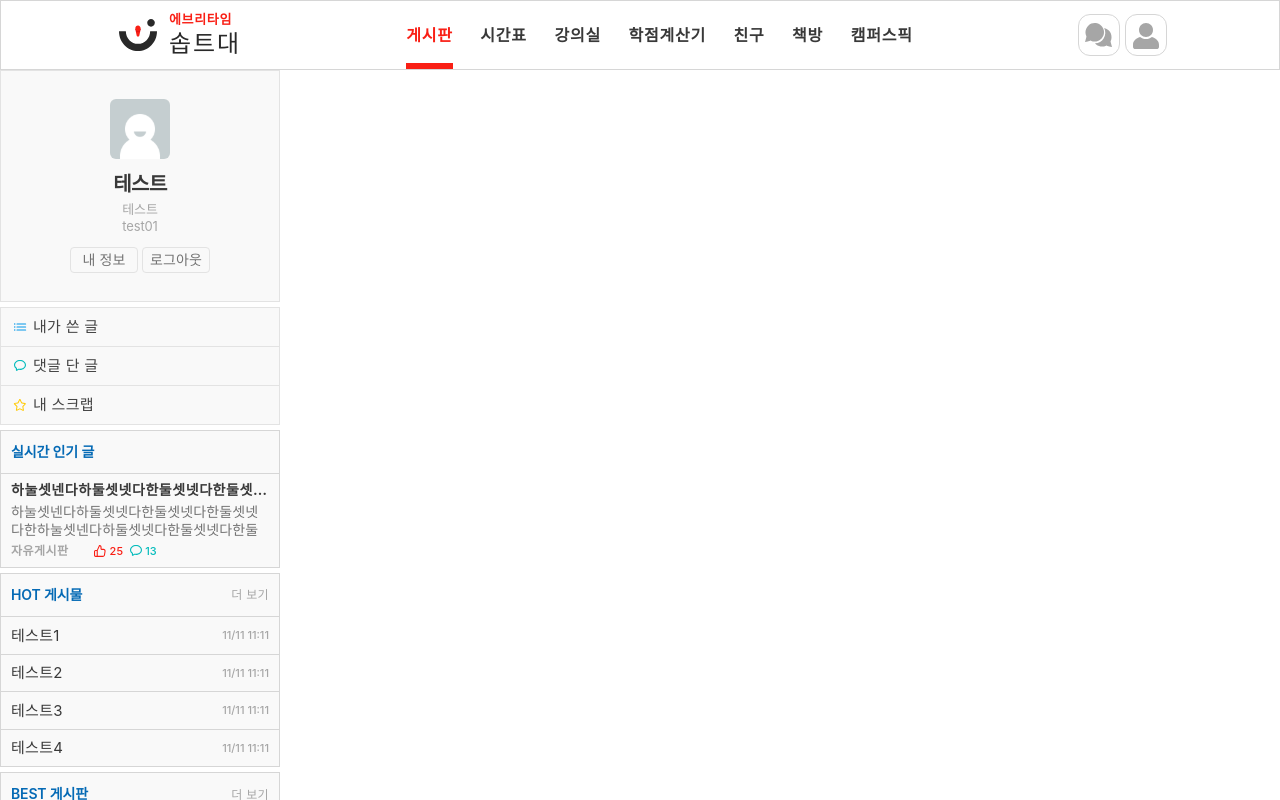
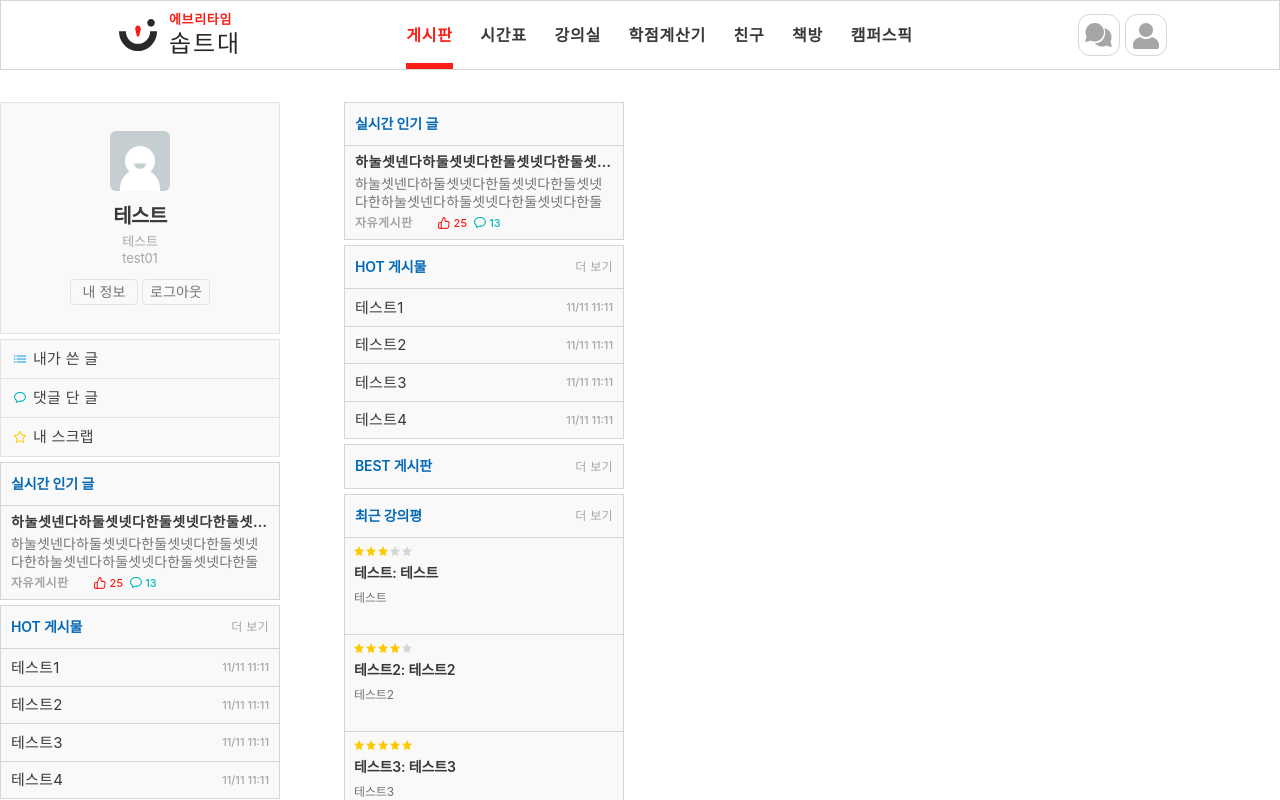
Before and after one commit to SOPT-all/37-COLLABORATION-WEB-EVERYTIME, a React (Vite) app: page / in a window 1280 px wide. Shown: the top 800 px of the page. Built offline with nearby package versions, Linux system fonts and the light colour scheme.

Commit message:
refactor: varient 방식으로 변경 #63

```diff
--- a/src/components/common/sidebar/SideBar.tsx
+++ b/src/components/common/sidebar/SideBar.tsx
@@ -18,12 +18,28 @@ const AD_IMAGES = [
 	{ src: adImage4, alt: "광고 배너 4" },
 ];
 
+const SIDEBAR_VARIENT = {
+	main: {
+		showProfile: true,
+		showMyHistory: true,
+		showAds: true,
+	},
+	search: {
+		showProfile: false,
+		showMyHistory: false,
+		showAds: false,
+	},
+} as const;
+
+type SidebarVariant = keyof typeof SIDEBAR_VARIENT;
+
 interface SidebarProps {
-	showProfile?: boolean;
-	showMyHistory?: boolean;
+	variant: SidebarVariant;
 }
 
-function Sidebar({ showProfile = false, showMyHistory = false }: SidebarProps) {
+function Sidebar({ variant }: SidebarProps) {
+	const { showProfile, showMyHistory, showAds } = SIDEBAR_VARIENT[variant];
+
 	return (
 		<aside className={cn("w-[32rem]", "flex flex-col", "gap-[0.5rem]", "sticky", "top-[8rem]", "h-fit")}>
 			{showProfile && showMyHistory && (
@@ -62,9 +78,10 @@ function Sidebar({ showProfile = false, showMyHistory = false }: SidebarProps) {
 				<ReviewItem rate={5} lectureTitle={"테스트3"} professorName={"테스트3"} reviewContent={"테스트3"} />
 			</section>
 
-			{AD_IMAGES.map(({ src, alt }) => (
-				<img key={alt} src={src} alt={alt} className="h-auto w-[28rem] object-contain" />
-			))}
+			{showAds &&
+				AD_IMAGES.map(({ src, alt }) => (
+					<img key={alt} src={src} alt={alt} className="h-auto w-[28rem] object-contain" />
+				))}
 		</aside>
 	);
 }
--- a/src/pages/MainPage.tsx
+++ b/src/pages/MainPage.tsx
@@ -2,8 +2,9 @@ import { Sidebar } from "@/components/common/sidebar/SideBar";
 
 const MainPage = () => {
 	return (
-		<div className="relative">
-			<Sidebar showProfile={true} showMyHistory={true} />
+		<div className="display justify-cols flex gap-[2.4rem] py-[3.2rem]">
+			<Sidebar variant="main" />
+			<Sidebar variant="search" />
 		</div>
 	);
 };
```
